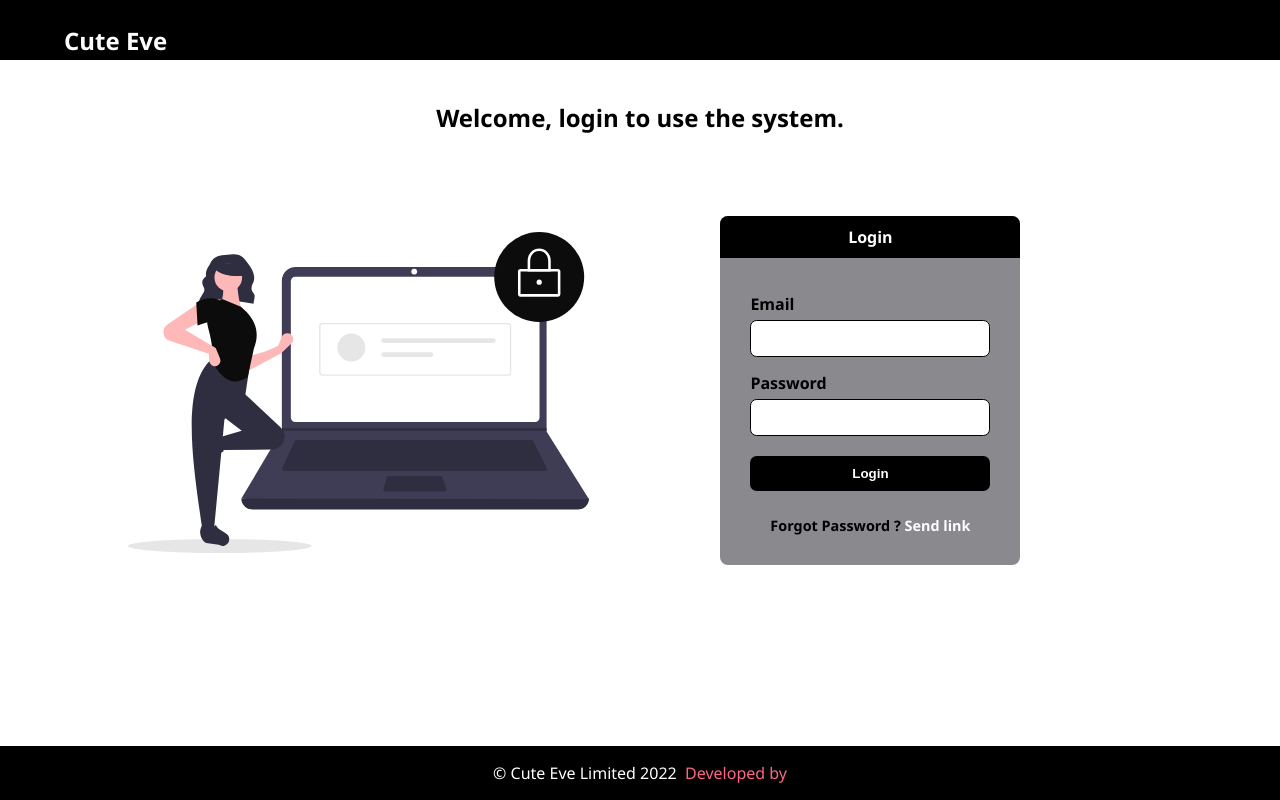
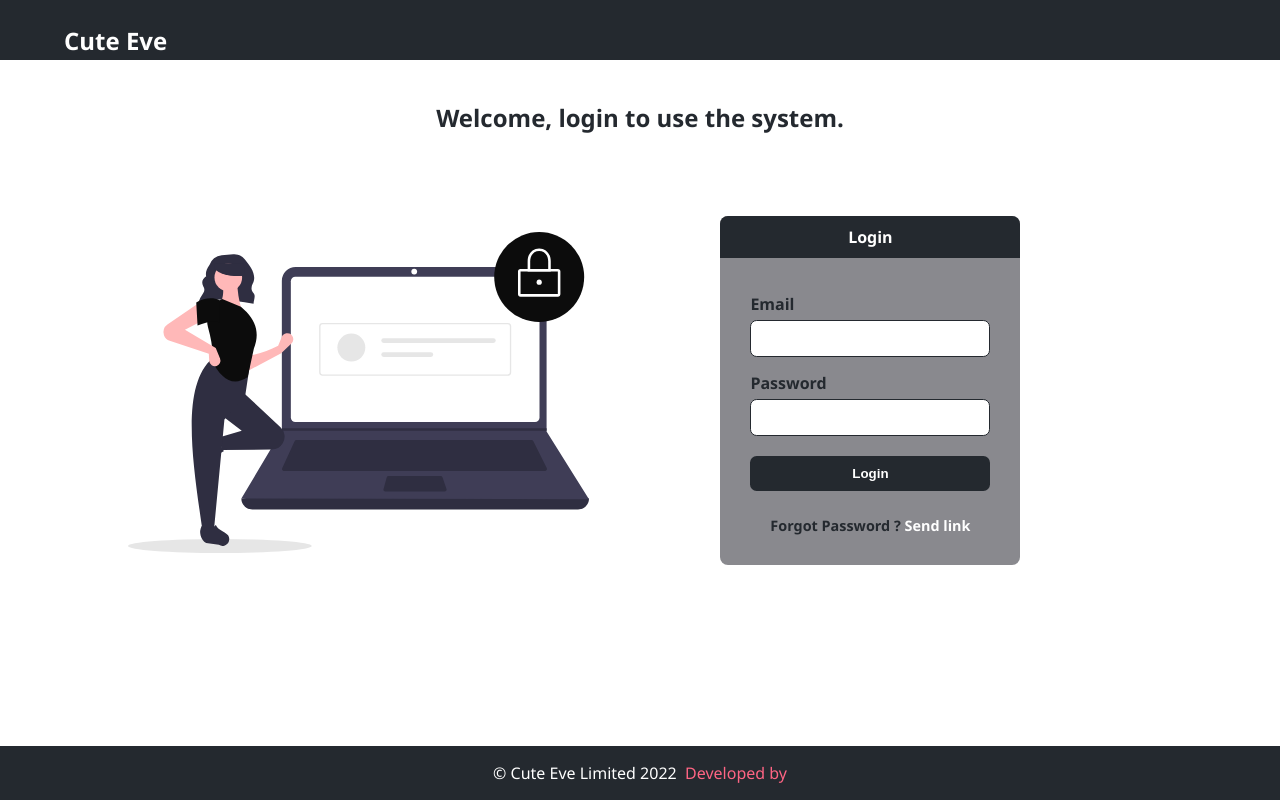
Before and after one commit to KabakiAntony/cute-eve, a Vue app: page /forgot in a window 1280 px wide. Built offline with nearby package versions, Linux system fonts and the light colour scheme.

Commit message:
changed the color theme to a lighter shade of the same

```diff
--- a/src/assets/base.css
+++ b/src/assets/base.css
@@ -2,7 +2,7 @@
 html,body{
   margin:0;
   padding:0;
-  font-size:80%;
+  /* font-size:80%; watch for this */
   color: #ffffff;
   position:relative;
 }
@@ -12,7 +12,7 @@ html,body{
   -webkit-font-smoothing: antialiased;
   -moz-osx-font-smoothing: grayscale;
   text-align: center;
-  color: #000000;
+  color: #24292F;
   width: 100%;
   min-width: 250px;
   position: relative;
@@ -26,7 +26,7 @@ html,body{
 } */
 nav {
   padding: 1.5em;
-  background-color: #000000;
+  background-color: #24292F;
   height:60px;
   width: 100%;
 }
@@ -74,7 +74,7 @@ nav .signout:hover{
 footer {
   position:absolute;
   bottom:0;
-  background-color: #000000;
+  background-color: #24292F;
   width: 100%;
   color: #ffffff;
   text-align: center;
@@ -107,7 +107,7 @@ form{
 }
 .form-header{
   text-align:center;
-  background-color: #000000;
+  background-color: #24292F;
   padding: 10px;
   margin:0;
   color: #ffffff;
@@ -118,11 +118,11 @@ input{
   width:100%;
   font-weight: bold;
   border-radius: 0.5em;
-  border:1px solid  #000000;
+  border:1px solid  #24292F;
 }
 .submit{
   font-weight: bold;
-  background-color: #000000;
+  background-color: #24292F;
   border-radius:0.5em;
   border:none;
   text-decoration: none;
@@ -142,20 +142,20 @@ button:hover{
   margin-top: inherit;
   margin-top:20px;
   font-weight: bold;
-   color:#000000;
+   color:#24292F;
 }
 .text-center a{
   text-decoration:none;
   color:#ffffff;
 }
 .text-center a:hover{
-    color:#000000;
+    color:#24292F;
     text-decoration: underline;
 }
 label {
   display: inline-block;
   margin: 5px 0 5px;
-  color:#000000;
+  color:#24292F;
   font-weight: bold;
 }
 .spinner {
@@ -166,7 +166,7 @@ label {
 .spinner > div {
   width: 12px;
   height: 12px;
-  background-color: #000000;
+  background-color: #24292F;
   border-radius: 100%;
   display: inline-block;
   -webkit-animation: sk-bouncedelay 1.4s infinite ease-in-out both;
@@ -227,7 +227,7 @@ img{
   margin-bottom: 20px;
 }
 .add-todo-submit{
-  background-color: #000000;
+  background-color: #24292F;
   border-radius:0.5rem;
   border:none;
   text-decoration: none;
@@ -238,7 +238,7 @@ img{
   text-align: center;
 }
 .todo-list{
-  background-color: #000000;
+  background-color: #24292F;
   width:100%;
   color:#ffffff;
   padding: 10px;
@@ -252,7 +252,7 @@ img{
 }
 /* toast styling ...*/
 .error{
-  background-color: #e97971;
+  background-color: #f0a19c;
   border: 2px solid rgb(231, 24, 9);
 }
 .success {
```
